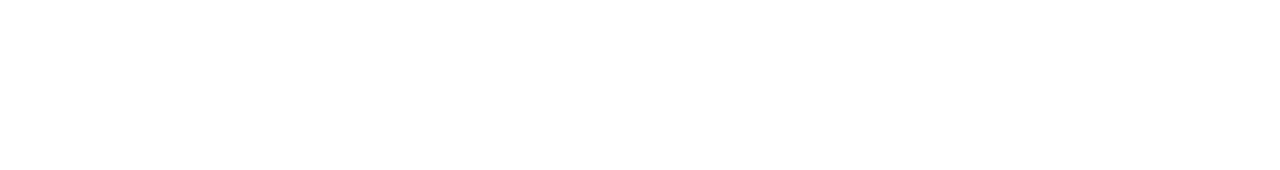
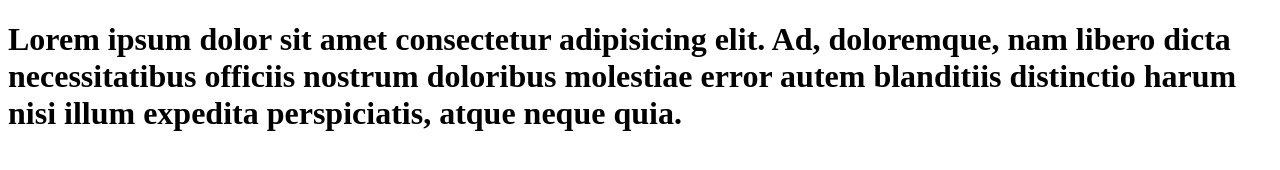
Before and after one commit to AnitusJohn/freetechresourses, a plain HTML site: page test.html in a window 1280 px wide. Drawn offline with Linux system fonts and the light colour scheme.

Commit message:
home test

```diff
--- a/test.html
+++ b/test.html
@@ -6,6 +6,6 @@
     <title>test</title>
 </head>
 <body>
-
+    <h1>Lorem ipsum dolor sit amet consectetur adipisicing elit. Ad, doloremque, nam libero dicta necessitatibus officiis nostrum doloribus molestiae error autem blanditiis distinctio harum nisi illum expedita perspiciatis, atque neque quia.</h1>
 </body>
 </html>
```
